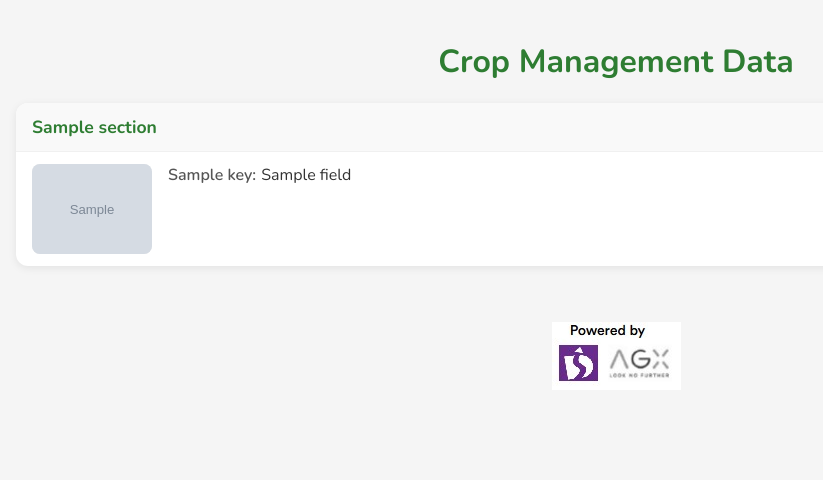
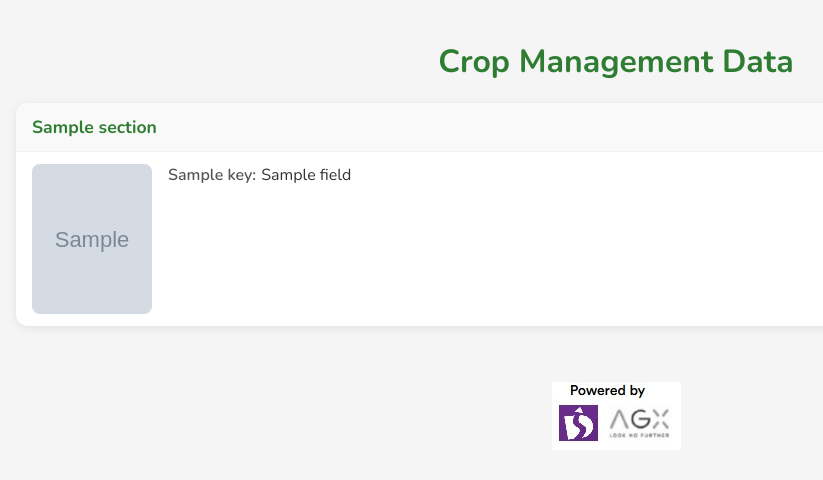
Before and after one commit to sarweshero/Agri, a Django app: template app/templates/display_data.html in a window 1280 px wide. Shown: the top 480 px of the page, without its empty margins (24-847 px from the left). Run offline with Django 3.2, Linux system fonts and the light colour scheme; the template is opened without the code that fills it: most values are stand-ins (such as "Sample title", 1, 10 or a date in 2020); grey boxes marked "Sample" are stand-in pictures.

Commit message:
Update card image height in display_data.html for improved visual consistency

```diff
--- a/app/templates/display_data.html
+++ b/app/templates/display_data.html
@@ -61,7 +61,7 @@
         }
         .card-image {
             width: 100%;
-            height: 90px;
+            height: 150px;
             object-fit: cover;
             display: block;
             border-radius: 8px;
```
